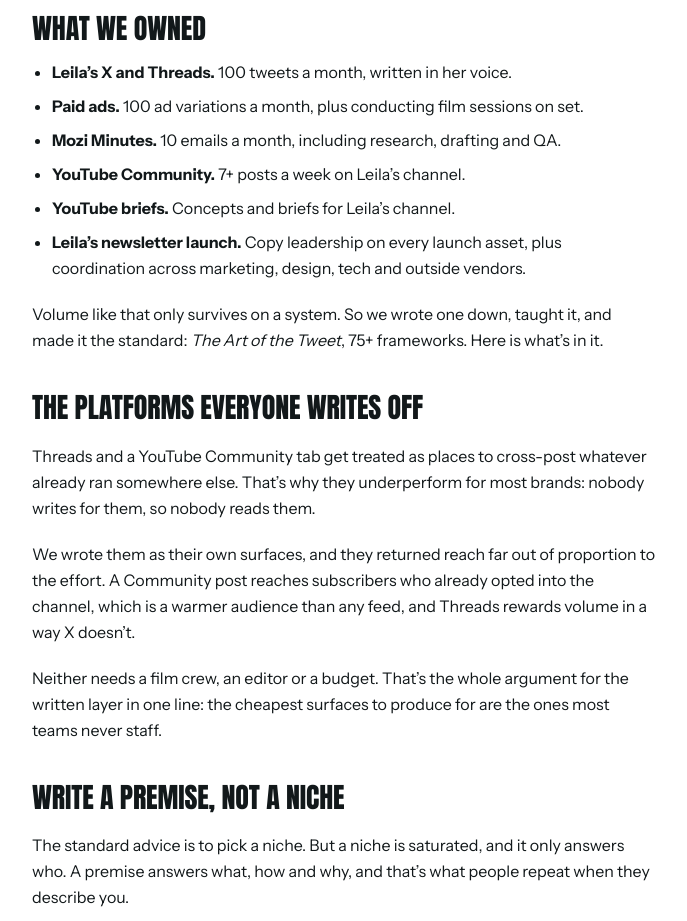
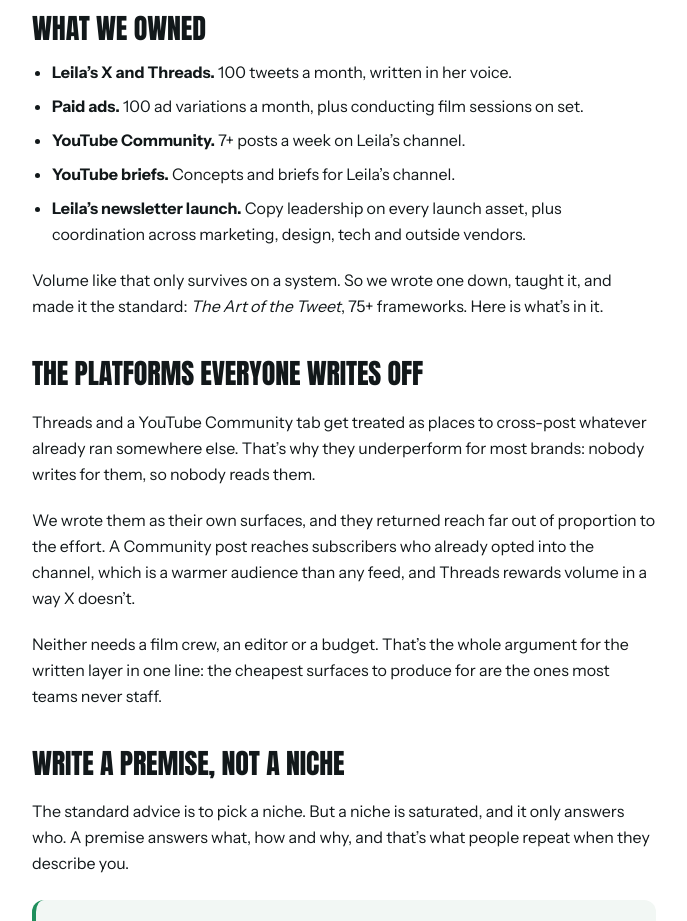
Before and after one commit to jayyanginspires/revenuemedialab, a Next.js app: page /case-studies/leila-hormozi in a window 1280 px wide. Shown: the part 1740-2661 px from the top of the page, without its empty margins (296-983 px from the left). Built offline with nearby package versions, Linux system fonts and the light colour scheme; no server answers.

Commit message:
Drop the Mozi Minutes claim from the Acquisition.com case study

```diff
--- a/src/app/case-studies/leila-hormozi/page.tsx
+++ b/src/app/case-studies/leila-hormozi/page.tsx
@@ -62,9 +62,6 @@ export default function LeilaHormoziCaseStudy() {
             <li>
               <strong>Paid ads.</strong> 100 ad variations a month, plus conducting film sessions on
               set.
-            </li>
-            <li>
-              <strong>Mozi Minutes.</strong> 10 emails a month, including research, drafting and QA.
             </li>
             <li>
               <strong>YouTube Community.</strong> 7+ posts a week on Leila&rsquo;s channel.
```
